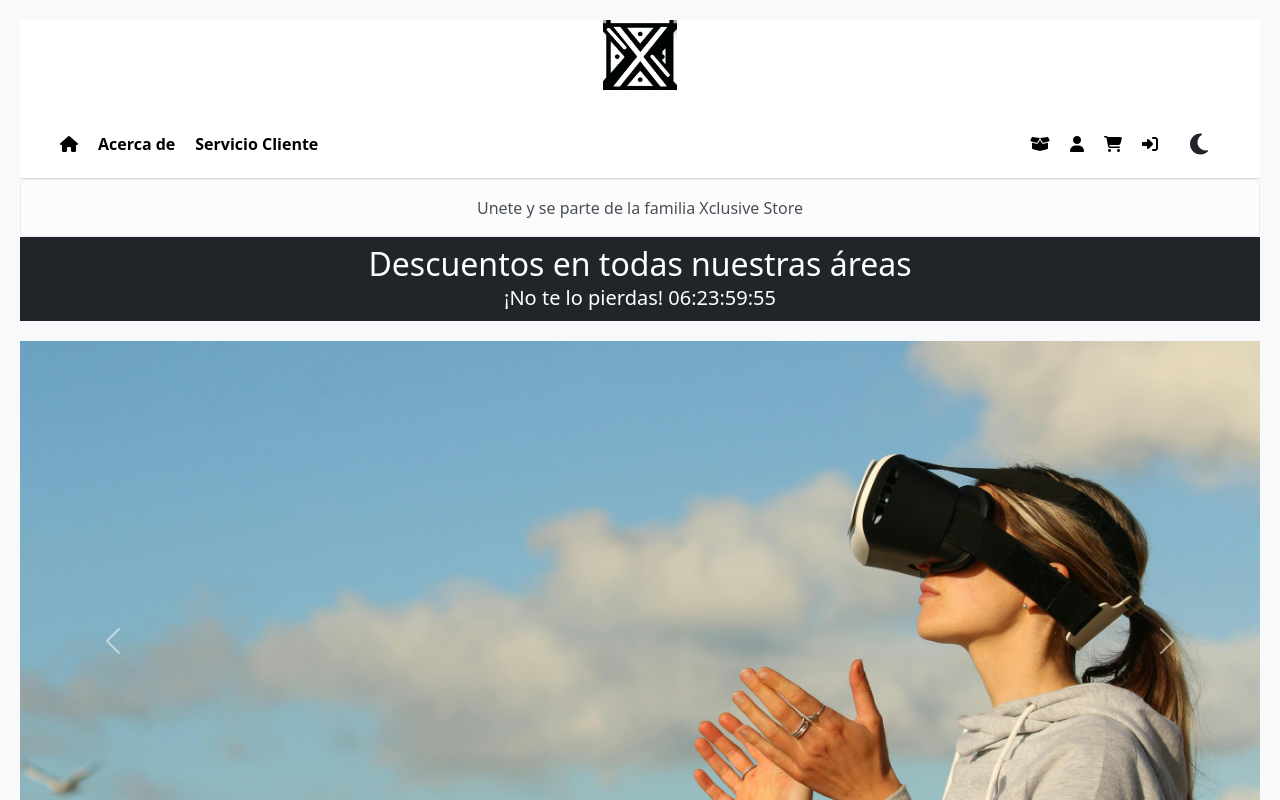
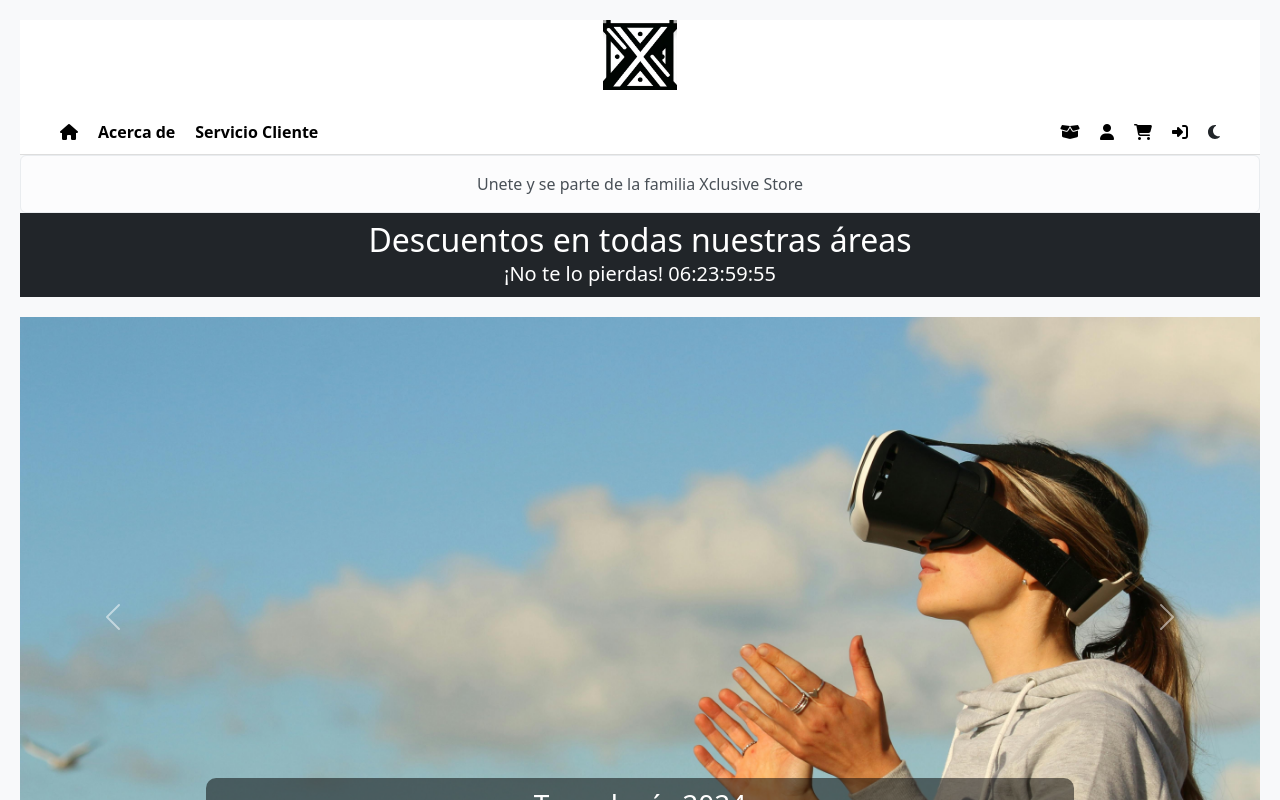
Before and after one commit to ForMyke/Web, a React (Create React App) app: page / in a window 1280 px wide. Shown: the top 800 px of the page. Built offline with nearby package versions, Linux system fonts and the light colour scheme; no server answers; the HTML template or start-up script is replaced by a standard one.

Commit message:
modo Oscuro Fase Beta

```diff
--- a/src/components/Header.js
+++ b/src/components/Header.js
@@ -47,7 +47,7 @@ const Header = ({ isDarkMode, toggleDarkMode }) => {
           <NavLink to="/login" className="nav-link">
             <i className="fas fa-sign-in-alt"></i>
           </NavLink>
-          <button onClick={toggleDarkMode} className="btn btn-dark-mode-toggle">
+          <button onClick={toggleDarkMode} className=" btn-dark-mode-toggle">
             <FontAwesomeIcon
               icon={isDarkMode ? faSun : faMoon}
               className="dark-mode-icon"
--- a/src/components/Inicio.js
+++ b/src/components/Inicio.js
@@ -5,7 +5,7 @@ import { useNavigate } from "react-router-dom";
 import "bootstrap/dist/css/bootstrap.min.css";
 import "../css/inicio.css";
 
-const Inicio = () => {
+const Inicio = ({ isDarkMode }) => {
   const [products, setProducts] = useState([]);
   const [reviews, setReviews] = useState([
     {
@@ -74,11 +74,16 @@ const Inicio = () => {
   const navigate = useNavigate();
 
   return (
-    <div className="inicio-container">
-      <Alert variant="light" className="text-center mb-0">
+    <div className={`inicio-container ${isDarkMode ? "dark-mode" : ""}`}>
+      <Alert
+        variant={isDarkMode ? "dark" : "light"}
+        className="text-center mb-0"
+      >
         Unete y se parte de la familia Xclusive Store
       </Alert>
-      <div className="flash-sale bg-dark text-white text-center py-2">
+      <div
+        className={`flash-sale ${isDarkMode ? "bg-light text-dark" : "bg-dark text-white"} text-center py-2`}
+      >
         <h2 className="mb-0">Descuentos en todas nuestras áreas</h2>
         <p className="mb-0">¡No te lo pierdas! {formatTime(timeLeft)}</p>
       </div>
--- a/src/css/header.css
+++ b/src/css/header.css
@@ -44,9 +44,5 @@
   border: none;
   color: inherit;
   cursor: pointer;
-  font-size: 1.5rem;
+  padding: 0;
 }
-
-.btn-dark-mode-toggle:hover {
-  color: #0793ff;
-}
```
